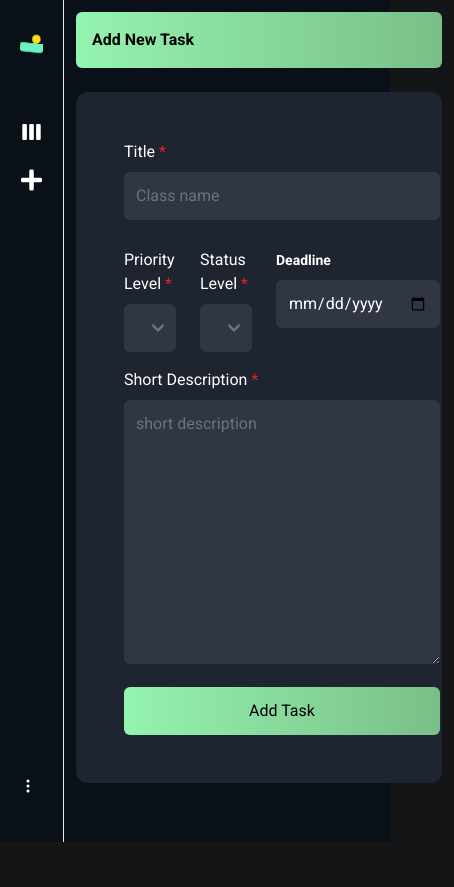
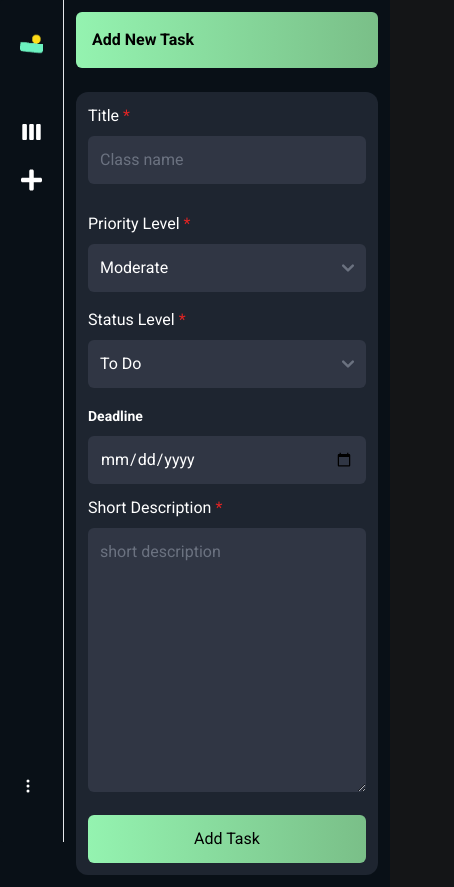
Before and after one commit to sabbirsami/task-management-site-job-task, a React (Vite) app: page /management/add-task in a window 390 px wide. Shown: the whole page, 454 px wide, since content can reach past the window. Before the commit the page ends 844 px from the top, so only its background shows below. Built offline with nearby package versions, Linux system fonts and the light colour scheme; no server answers; sample sign-in values are in the browser's storage.

Commit message:
make add new task responsive

```diff
--- a/src/components/dashboard/addNewTask/AddNewTask.jsx
+++ b/src/components/dashboard/addNewTask/AddNewTask.jsx
@@ -60,7 +60,7 @@ const AddNewTask = () => {
             <h3 className=" p-4  rounded-md  bg-gradient-to-r from-[#94f3b0] to-[#7abf88] font-semibold mb-6 text-black">
                 Add New Task
             </h3>
-            <div className="p-12 rounded-xl bg-[#1E2530]">
+            <div className="xl:p-12 md:p-6 p-3 rounded-xl bg-[#1E2530]">
                 <form onSubmit={handleSubmit(onSubmit)}>
                     <div className="grid ">
                         <div className=" flex gap-6">
@@ -83,7 +83,7 @@ const AddNewTask = () => {
                                 </label>
                             </div>
                         </div>
-                        <div className="mt-3 flex gap-6">
+                        <div className="mt-3 xl:flex gap-6">
                             <div className="mt-3 ">
                                 <label className="mt-3" htmlFor="PriorityLevel">
                                     Priority Level{" "}
```
